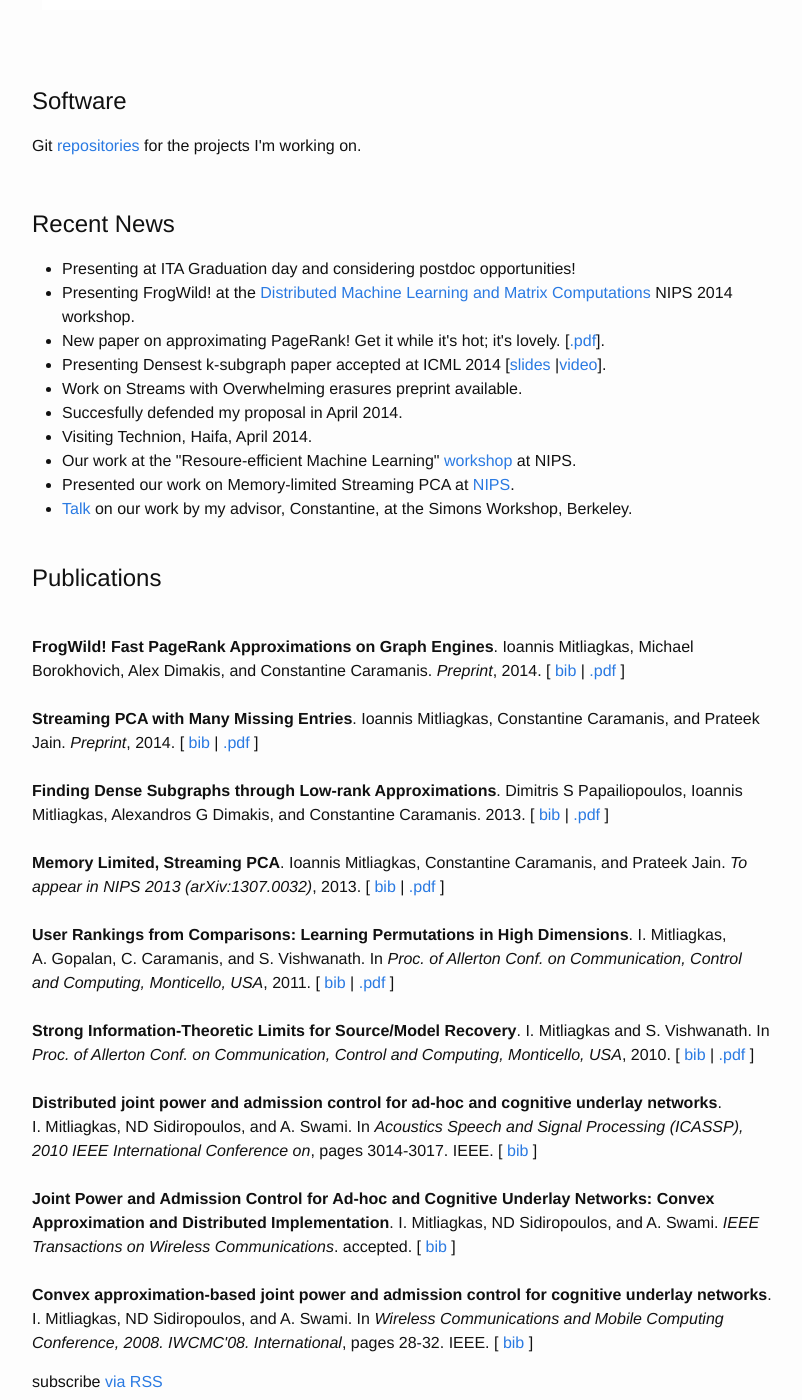
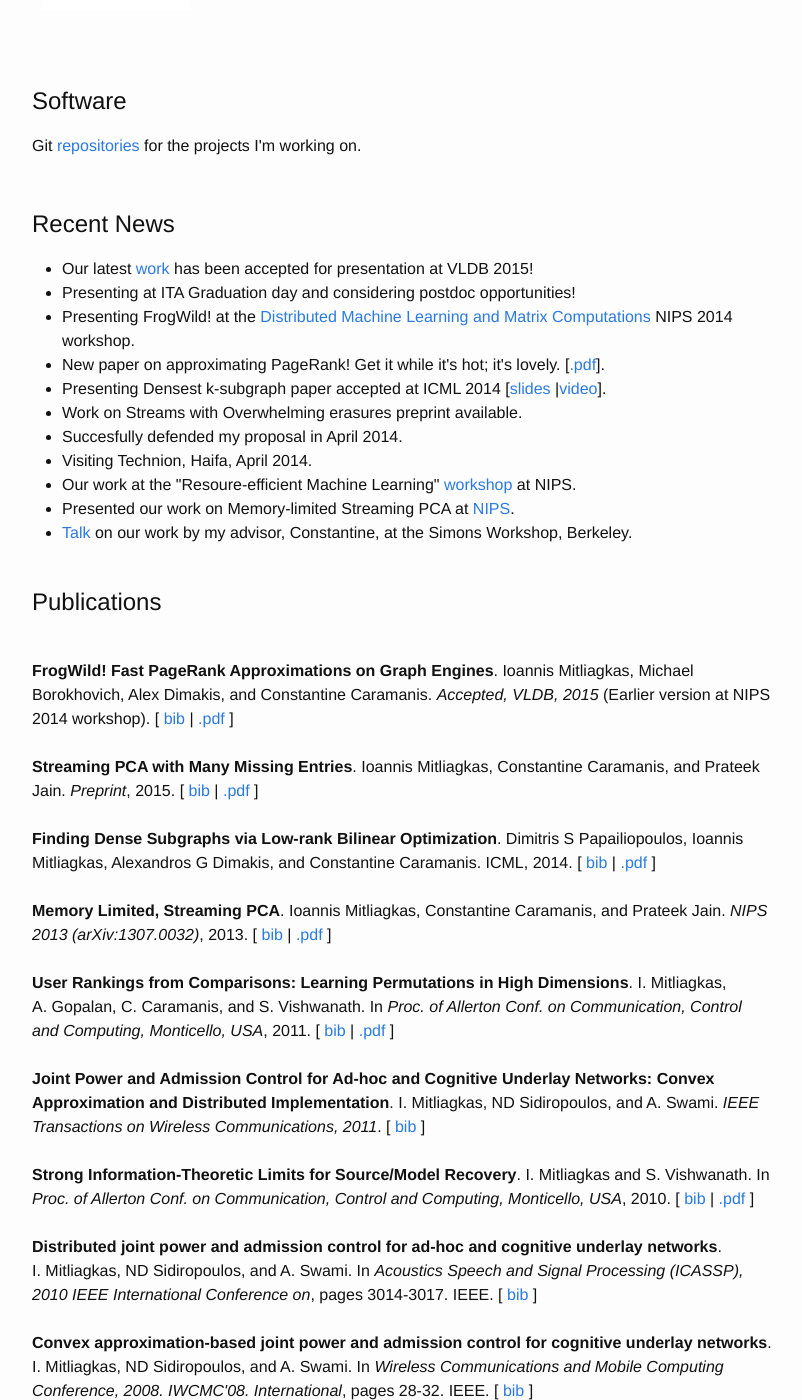
Before and after one commit to mitliagkas/mitliagkas.github.io, a Jekyll site: the page built from index.html, in a window 1280 px wide and 1400 px high, scrolled down 1563 px. Shown: the whole window, without its empty margins (238-1040 px from the left). Built offline with Jekyll 4.4.1, drawn with Linux system fonts in a browser that asks for light colours.

Commit message:
VLDB acceptance

```diff
--- a/_includes/biblio.html
+++ b/_includes/biblio.html
@@ -8,7 +8,7 @@
 <b>FrogWild! Fast PageRank Approximations on Graph Engines</b>.
  Ioannis Mitliagkas, Michael Borokhovich, Alex Dimakis, and
   Constantine Caramanis.
- <em>Preprint</em>, 2014.
+	<em>Accepted, VLDB, 2015</em> (Earlier version at NIPS 2014 workshop).
 [&nbsp;<a href="biblio_bib.html#mitliagkas2014frogwild">bib</a>&nbsp;|
 <a href="papers/FrogWild.pdf">.pdf</a>&nbsp;]
 
@@ -21,7 +21,7 @@
 <dd>
 <b>Streaming PCA with Many Missing Entries</b>.
  Ioannis Mitliagkas, Constantine Caramanis, and Prateek Jain.
- <em>Preprint</em>, 2014.
+ <em>Preprint</em>, 2015.
 [&nbsp;<a href="biblio_bib.html#mitliagkas2014streaming">bib</a>&nbsp;|
 <a href="papers/erasures2014long.pdf">.pdf</a>&nbsp;]
 
@@ -32,10 +32,10 @@
 <a name="papailiopoulosfinding">&nbsp;</a>
 </dt>
 <dd>
-<b>Finding Dense Subgraphs through Low-rank Approximations</b>.
+<b>Finding Dense Subgraphs via Low-rank Bilinear Optimization</b>.
  Dimitris&nbsp;S Papailiopoulos, Ioannis Mitliagkas, Alexandros&nbsp;G Dimakis,
   and Constantine Caramanis.
- 2013.
+ ICML, 2014.
 [&nbsp;<a href="biblio_bib.html#papailiopoulosfinding">bib</a>&nbsp;|
 <a href="papers/DKS_ICML.pdf">.pdf</a>&nbsp;]
 
@@ -48,7 +48,7 @@
 <dd>
 <b>Memory Limited, Streaming PCA</b>.
  Ioannis Mitliagkas, Constantine Caramanis, and Prateek Jain.
- <em>To appear in NIPS 2013 (arXiv:1307.0032)</em>, 2013.
+ <em>NIPS 2013 (arXiv:1307.0032)</em>, 2013.
 [&nbsp;<a href="biblio_bib.html#mitliagkas2013memory">bib</a>&nbsp;|
 <a href="papers/nips2013CameraReady.pdf">.pdf</a>&nbsp;]
 
@@ -64,6 +64,19 @@
   Computing, Monticello, USA</em>, 2011.
 [&nbsp;<a href="biblio_bib.html#mitliagkas2011user">bib</a>&nbsp;|
 <a href="papers/userRankings2011.pdf">.pdf</a>&nbsp;]
+
+</dd>
+
+
+<dt>
+<a name="mitliagkas2011joint">&nbsp;</a>
+</dt>
+<dd>
+<b>Joint Power and Admission Control for Ad-hoc and Cognitive Underlay
+  Networks: Convex Approximation and Distributed Implementation</b>.
+ I.&nbsp;Mitliagkas, ND&nbsp;Sidiropoulos, and A.&nbsp;Swami.
+ <em>IEEE Transactions on Wireless Communications, 2011</em>.
+[&nbsp;<a href="biblio_bib.html#mitliagkas2011joint">bib</a>&nbsp;]
 
 </dd>
 
@@ -94,19 +107,6 @@
 </dd>
 
 
-<dt>
-<a name="mitliagkas2011joint">&nbsp;</a>
-</dt>
-<dd>
-<b>Joint Power and Admission Control for Ad-hoc and Cognitive Underlay
-  Networks: Convex Approximation and Distributed Implementation</b>.
- I.&nbsp;Mitliagkas, ND&nbsp;Sidiropoulos, and A.&nbsp;Swami.
- <em>IEEE Transactions on Wireless Communications</em>.
- accepted.
-[&nbsp;<a href="biblio_bib.html#mitliagkas2011joint">bib</a>&nbsp;]
-
-</dd>
-
 
 <dt>
 <a name="mitliagkas2008convex">&nbsp;</a>
--- a/index.html
+++ b/index.html
@@ -92,9 +92,10 @@
 
   <h2>Recent News</h2>
   <ul>
+		<li>Our latest <a href="papers/FrogWild.pdf">work</a> has been accepted for presentation at VLDB 2015!</li>
 		<li>Presenting at ITA Graduation day and considering postdoc opportunities!</li>
     <li>Presenting FrogWild! at the <a href="http://stanford.edu/~rezab/nips2014workshop/">Distributed Machine Learning and Matrix Computations</a> NIPS 2014 workshop.</li>
-    <li>New paper on approximating PageRank! Get it while it's hot; it's lovely. [<a href="FrogWild.pdf">.pdf</a>].</li>
+    <li>New paper on approximating PageRank! Get it while it's hot; it's lovely. [<a href="papers/FrogWild.pdf">.pdf</a>].</li>
     <li>Presenting Densest k-subgraph paper accepted at ICML 2014 [<a href="presentation/icml2014Presentation.pdf" target="_blank">slides</a>
       |<a href="http://techtalks.tv/talks/finding-dense-subgraphs-via-low-rank-bilinear-optimization/61123/" target="_blank">video</a>].</li>
       <li>Work on Streams with Overwhelming erasures preprint available.</li>
```
Also changed, not shown: frogwild.md (+2 -0 lines).
